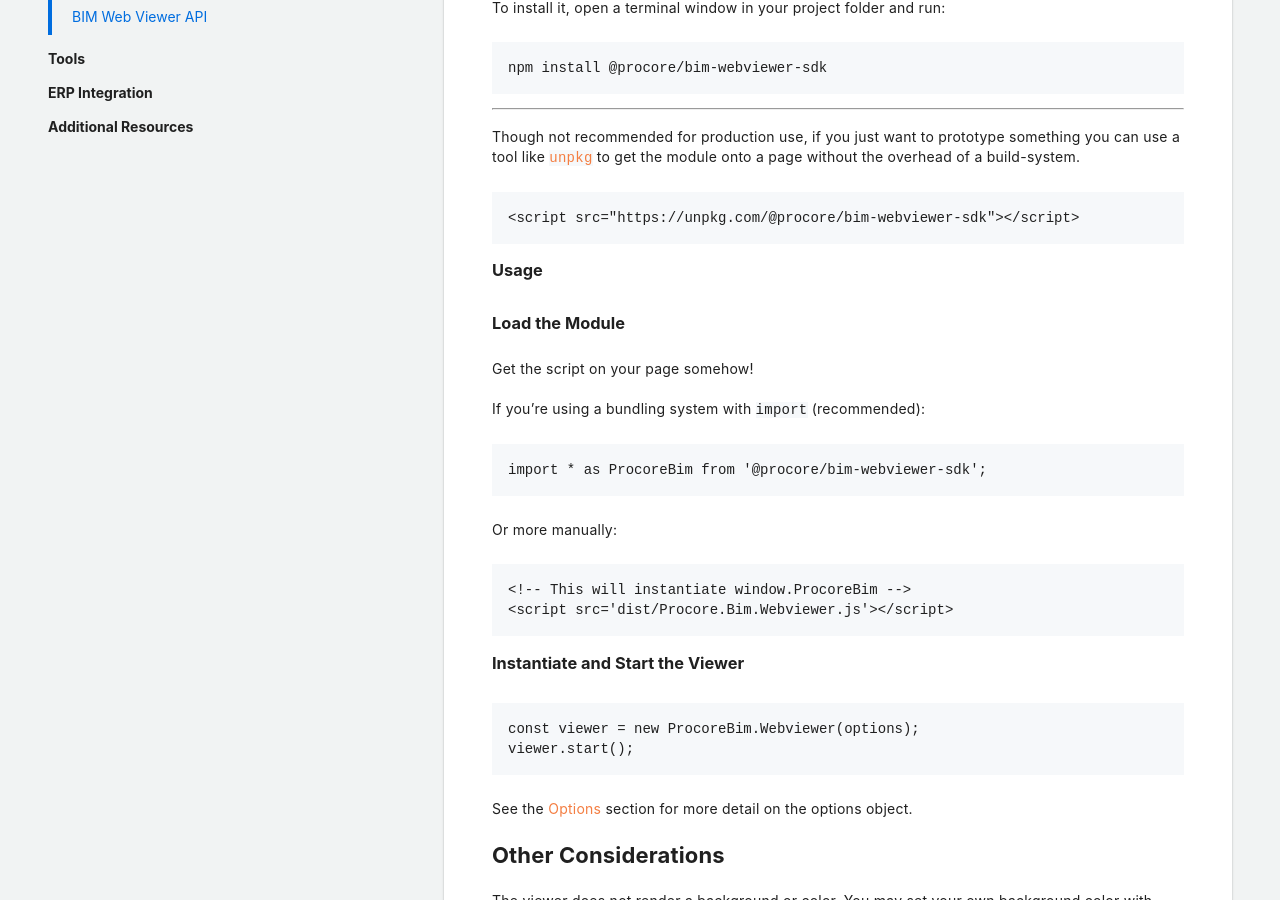
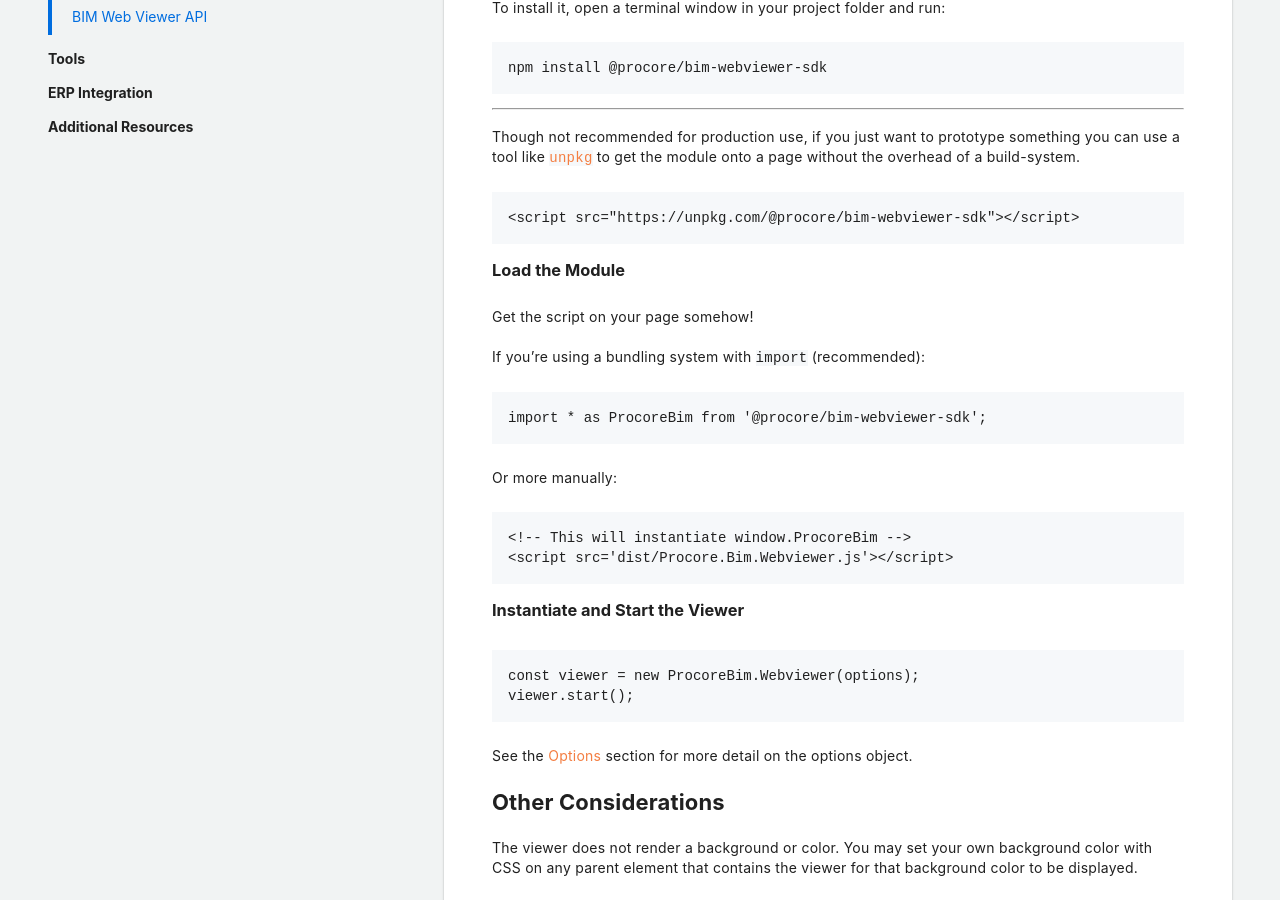
Before and after one commit to procore/documentation, a Jekyll site: the page built from other_procore_apis/bim_web_viewer.md, in a window 1280 px wide and 900 px high, scrolled down 383 px. Built offline with Jekyll 4.4.1, drawn with Linux system fonts in a browser that asks for light colours.

Commit message:
Remove unecessary Usage grouping

````diff
--- a/other_procore_apis/bim_web_viewer.md
+++ b/other_procore_apis/bim_web_viewer.md
@@ -30,10 +30,6 @@ Though not recommended for production use, if you just want to prototype somethi
 ```html
 <script src="https://unpkg.com/@procore/bim-webviewer-sdk"></script>
 ```
-
-### Usage
-
-<p class="heading-link-container"><a class="heading-link" href="#usage"></a></p>
 
 ### Load the Module
 
````
